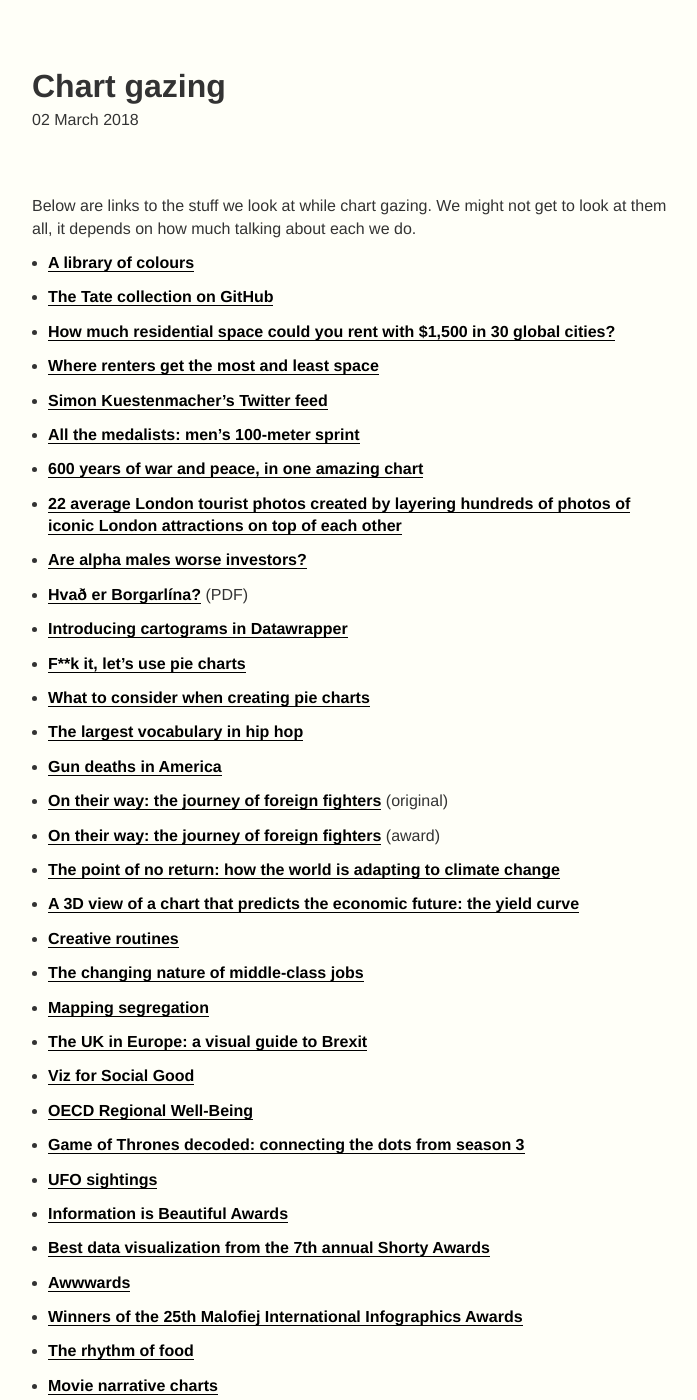
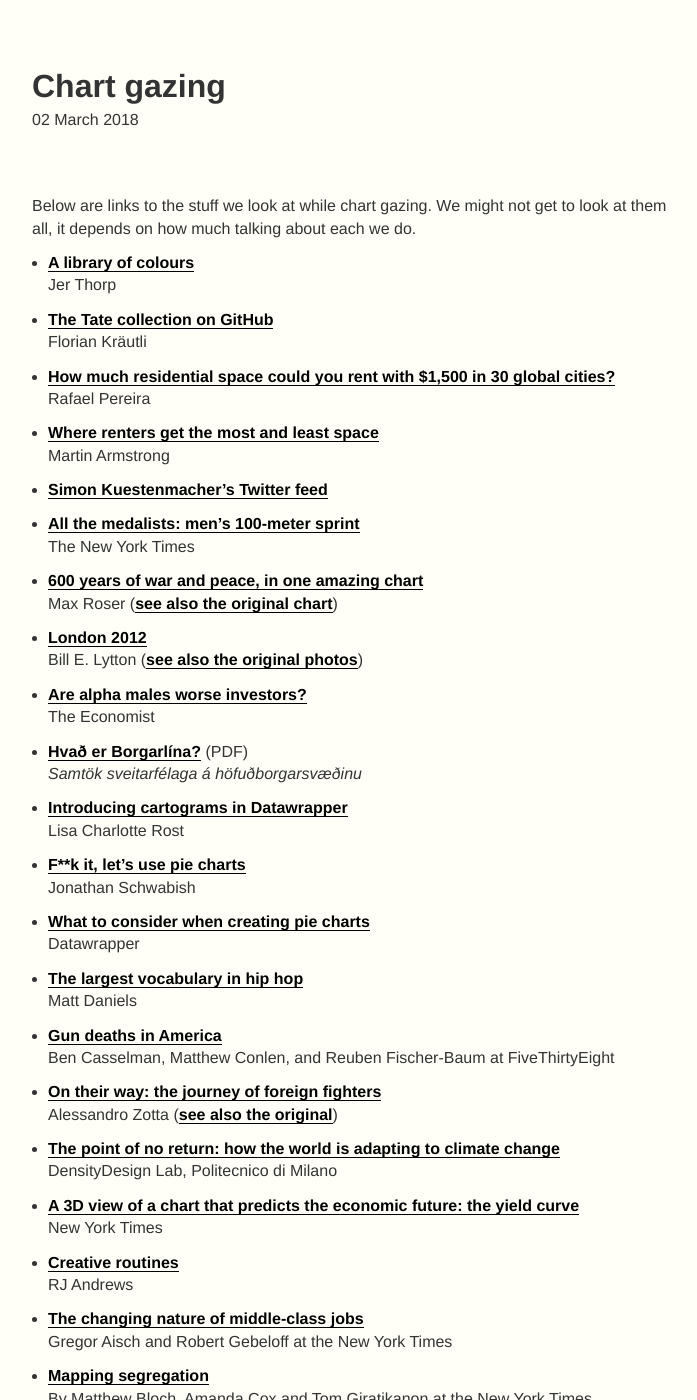
Before and after one commit to flother/data-acq-viz, a Jekyll site: the page built from 2018/chart-gazing.md, in a window 1280 px wide and 1400 px high. Shown: the whole window, without its empty margins (288-985 px from the left). Built offline with Jekyll 4.4.1, drawn with Linux system fonts in a browser that asks for light colours; some of the changed text lies outside the part shown.

Commit message:
Added bylines to chart gazing links

```diff
--- a/2018/chart-gazing.md
+++ b/2018/chart-gazing.md
@@ -7,36 +7,60 @@
 Below are links to the stuff we look at while chart gazing. We might not get to look at them all, it depends on how much talking about each we do.
 
 - [A library of colours](https://medium.com/@blprnt/a-library-of-colors-5953577a26c0)
+  Jer Thorp
 - [The Tate collection on GitHub](http://research.kraeutli.com/index.php/2013/11/the-tate-collection-on-github/)
+  Florian Kräutli
 - [How much residential space could you rent with $1,500 in 30 global cities?](https://urbandemographics.blogspot.is/2018/02/how-much-residential-space-could-you.html)
+  Rafael Pereira
 - [Where renters get the most and least space](https://www.statista.com/chart/11451/where-renters-get-the-most-and-least-space/)
+  Martin Armstrong
 - [Simon Kuestenmacher's Twitter feed](https://twitter.com/simongerman600)
 - [All the medalists: men's 100-meter sprint](http://www.nytimes.com/interactive/2012/08/05/sports/olympics/the-100-meter-dash-one-race-every-medalist-ever.html)
+  The New York Times
 - [600 years of war and peace, in one amazing chart](https://www.vox.com/2015/6/23/8832311/war-casualties-600-years)
-- [22 average London tourist photos created by layering hundreds of photos of iconic London attractions on top of each other](https://moverdb.com/average-london-photos/)
+  Max Roser ([see also the original chart](https://ourworldindata.org/slides/war-and-violence/#/6))
+- [London 2012](https://moverdb.com/average-london-photos/)
+  Bill E. Lytton ([see also the original photos](https://www.flickr.com/photos/billelytton/albums/72157659739747150))
 - [Are alpha males worse investors?](https://www.economist.com/blogs/graphicdetail/2018/02/daily-chart-13)
+  The Economist
 - [Hvað er Borgarlína?](http://ssh.is/images/stories/svaedisskipulag/Borgarlina/AuglystTillaga/Hvad_er_Borgarlina-kynningarglaerur.m.pdf) (PDF)
+  _Samtök sveitarfélaga á höfuðborgarsvæðinu_
 - [Introducing cartograms in Datawrapper](https://blog.datawrapper.de/cartograms/)
+  Lisa Charlotte Rost
 - [F**k it, let's use pie charts](https://policyviz.com/2018/01/11/fk-it-lets-use-pie-charts/)
+  Jonathan Schwabish
 - [What to consider when creating pie charts](https://academy.datawrapper.de/article/127-what-to-consider-when-creating-a-pie-chart)
+  Datawrapper
 - [The largest vocabulary in hip hop](https://pudding.cool/2017/02/vocabulary/)
+  Matt Daniels
 - [Gun deaths in America](https://fivethirtyeight.com/features/gun-deaths/)
-- [On their way: the journey of foreign fighters](http://alessandrozotta.it/on-their-way/) (original)
-- [On their way: the journey of foreign fighters](https://www.informationisbeautifulawards.com/showcase/2323) (award)
+  Ben Casselman, Matthew Conlen, and Reuben Fischer-Baum at FiveThirtyEight
+- [On their way: the journey of foreign fighters](https://www.informationisbeautifulawards.com/showcase/2323)
+  Alessandro Zotta ([see also the original](http://alessandrozotta.it/on-their-way/))
 - [The point of no return: how the world is adapting to climate change](http://labs.densitydesign.org/ddxii/es01/group01/)
+  DensityDesign Lab, Politecnico di Milano
 - [A 3D view of a chart that predicts
 the economic future: the yield curve](https://www.nytimes.com/interactive/2015/03/19/upshot/3d-yield-curve-economic-growth.html)
+  New York Times
 - [Creative routines](https://www.informationisbeautifulawards.com/showcase/483-creative-routines)
+  RJ Andrews
 - [The changing nature of middle-class jobs](https://www.nytimes.com/interactive/2015/02/23/business/economy/the-changing-nature-of-middle-class-jobs.html)
+  Gregor Aisch and Robert Gebeloff at the New York Times
 - [Mapping segregation](https://www.nytimes.com/interactive/2015/07/08/us/census-race-map.html)
+  By Matthew Bloch, Amanda Cox and Tom Giratikanon at the New York Times
 - [The UK in Europe: a visual guide to Brexit](https://ig.ft.com/sites/the-uk-in-europe/)
+  Alan Smith et al at the Financial Times
 - [Viz for Social Good](https://www.vizforsocialgood.com/our-work)
 - [OECD Regional Well-Being](https://www.oecdregionalwellbeing.org/)
 - [Game of Thrones decoded: connecting the dots from season 3](http://img.timeinc.net/time/wp/interactives/apps/GOT2014/img/gameofthronesdecoded_3_2x.jpg)
+  Heather Jones at Time Magazine
 - [UFO sightings](http://uxblog.idvsolutions.com/2015/06/sightings.html)
+  John Nelson
 - [Information is Beautiful Awards](https://www.informationisbeautifulawards.com/)
 - [Best data visualization from the 7th annual Shorty Awards](http://shortyawards.com/category/7th/data-visualization)
 - [Awwwards](https://www.awwwards.com/websites/data-visualization/)
 - [Winners of the 25th Malofiej International Infographics Awards](https://iguacel.github.io/malofiej/)
 - [The rhythm of food](http://rhythm-of-food.net/)
+  Google News Lab and Truth & Beauty
 - [Movie narrative charts](https://xkcd.com/657/)
+  Randall Munroe
```
